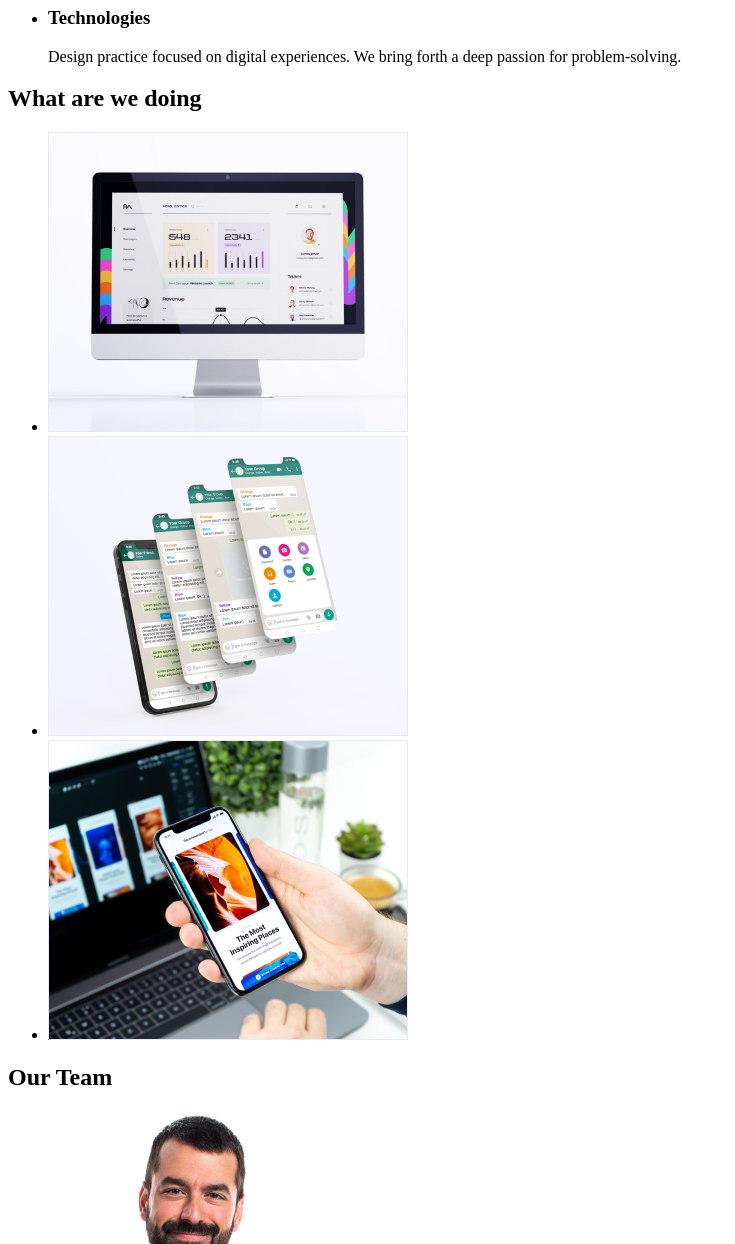
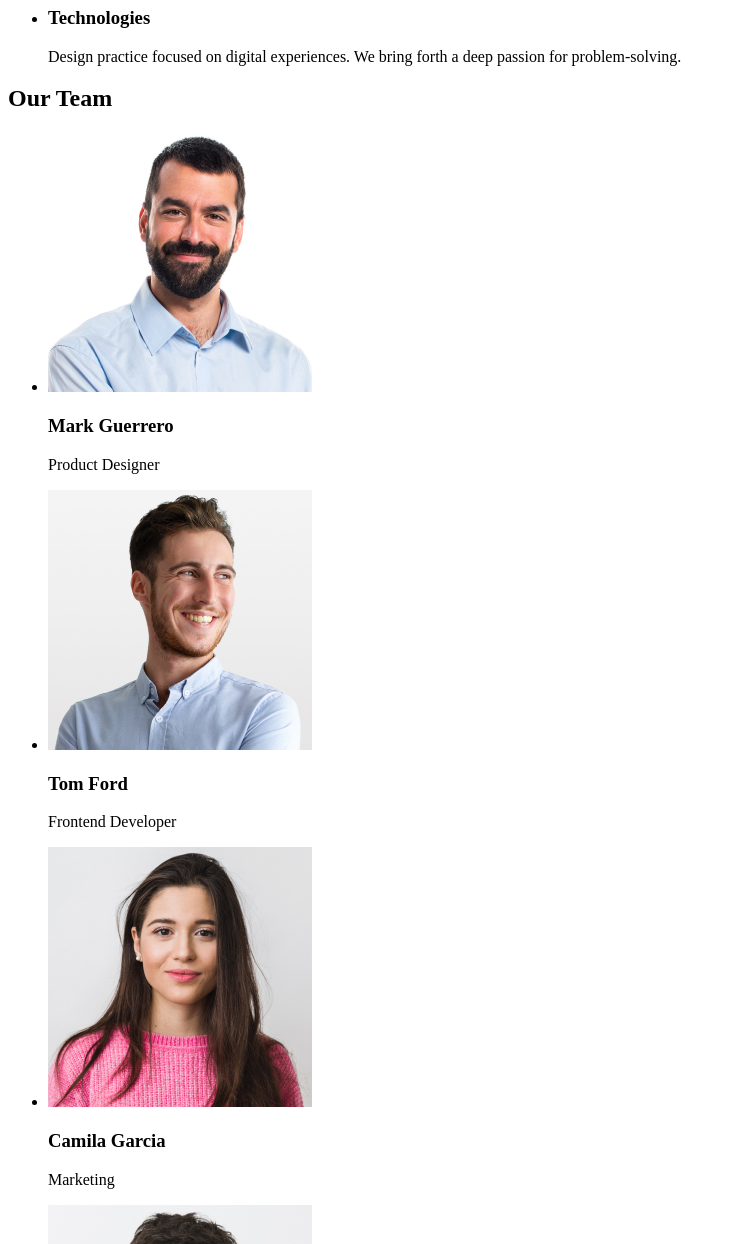
Before and after one commit to Maxrrrrr/go-it-hw01, a plain HTML site: page index.html in a window 1280 px wide. Shown: the part 480-1724 px from the top of the page, without its empty margins (0-735 px from the left). Drawn offline with Linux system fonts and the light colour scheme.

Commit message:
Update index.html

```diff
--- a/index.html
+++ b/index.html
@@ -56,23 +56,6 @@
                </li>
            </ul>
        </section>
-
-       <section>
-        <h2>What are we doing</h2>
-        <ul>
-            <li>
-                <img src="./images/img1.jpg" alt="monitor with graphics" width="360">
-            </li>
-            <li>
-                <img src="./images/img2.jpg" alt="mobile phone with messenger" width="360">
-            </li>
-            <li>
-                <img src="./images/img3.jpg" alt="mobile phone with program" width="360">
-            </li>
-        </ul>
-    </section>
-
-
        <section>
            <h2>Our Team</h2>
            <ul>
```
